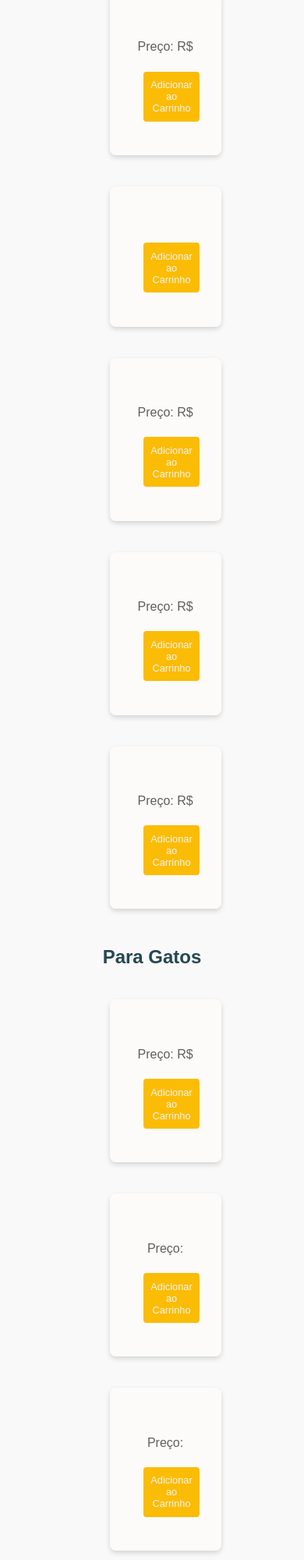
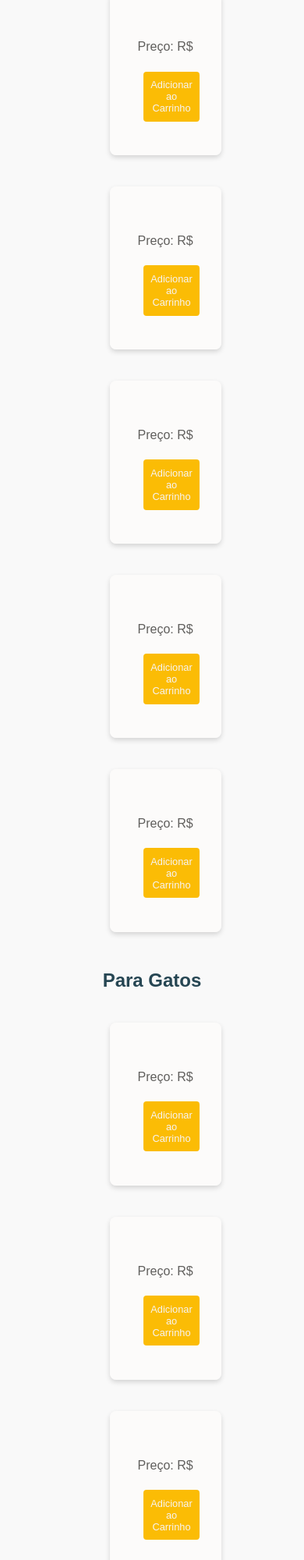
Before and after one commit to rafacostadev/petshop, a plain HTML site: page index.html in a window 390 px wide. Shown: the part 3009-5009 px from the top of the page at 78% size. Drawn offline with Linux system fonts and the light colour scheme; no server answers.

Commit message:
Fixados media queries e preços de produtos

```diff
--- a/index.html
+++ b/index.html
@@ -160,7 +160,7 @@
                 <li class="card">
                     <img class="produto_3_img_url" src="">
                     <h3 class="produto_3_nome"></h3>
-                    <p class="produto_3_preco"></p>
+                    <p class="produto_3_preco">Preço: R$ </p>
                     <button
                     class="add-to-cart produtotres"
 
@@ -209,7 +209,7 @@
                     <li class="card">
                         <img class="produto_8_img_url" src="">
                         <h3 class="produto_8_nome"></h3>
-                        <p class="produto_8_preco">Preço: </p>
+                        <p class="produto_8_preco">Preço: R$ </p>
                         <button
                         class="add-to-cart produtooito"
                     > Adicionar ao Carrinho</button>
@@ -217,7 +217,7 @@
                     <li class="card">
                         <img class="produto_9_img_url" src="">
                         <h3 class="produto_9_nome"></h3>
-                        <p class="produto_9_preco">Preço: </p>
+                        <p class="produto_9_preco">Preço: R$ </p>
                         <button
                         class="add-to-cart produtonove"
                     > Adicionar ao Carrinho</button>
--- a/style_index.css
+++ b/style_index.css
@@ -305,7 +305,8 @@ img {
 }
 
 .card img {
-  max-width: 70%;
+  max-width: 130px;
+  max-height: 130px;
   height: auto;
   border-radius: 4px;
 }
@@ -352,19 +353,11 @@ img {
   color: #264653;
 }
 /* responsividade cards */
-@media (max-width: 768px) {
+@media (max-width: 900px) {
   .card-container {
-      grid-template-columns: repeat(2, 1fr);
+      grid-template-columns: 2fr;
   }
 }
-
-@media (max-width: 480px) {
-  .card-container {
-      grid-template-columns: 1fr;
-  }
-}
-
-
 
 /* Seção lista ordenada */
 
```
